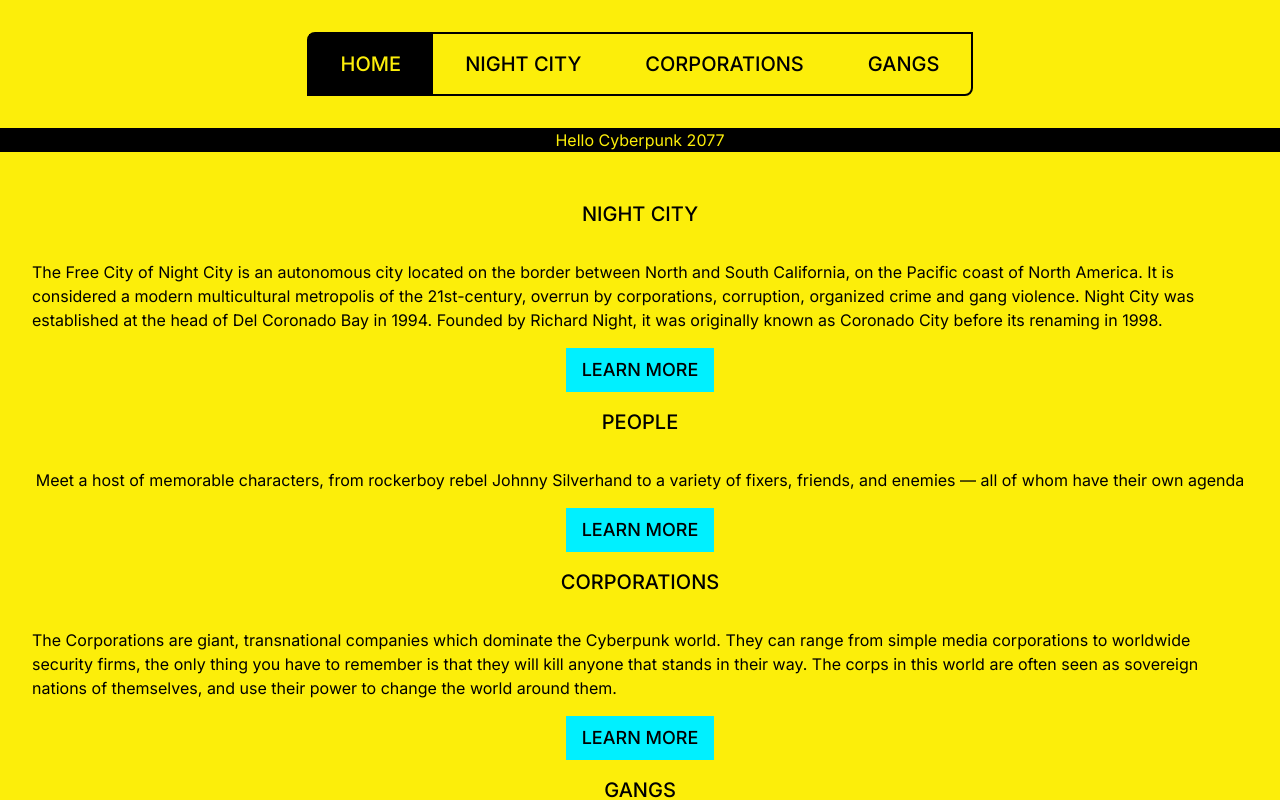
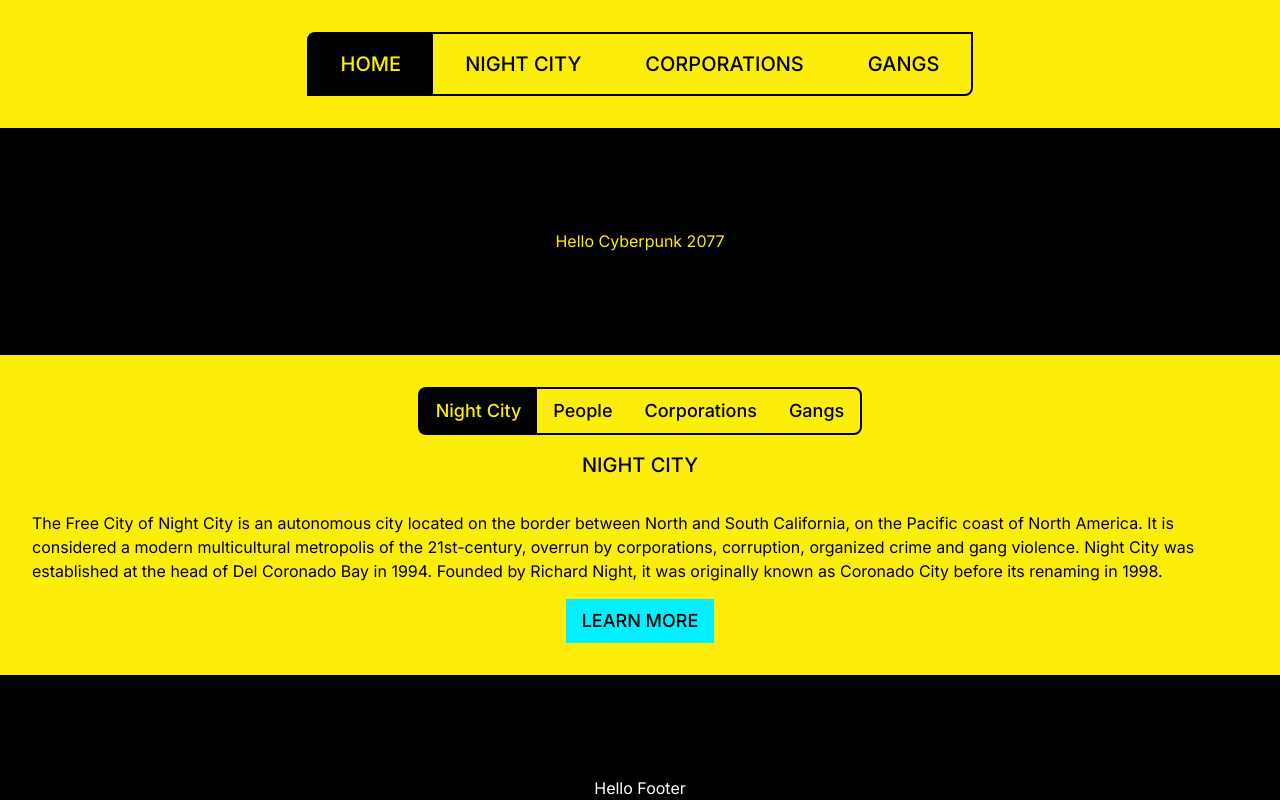
Before and after one commit to DrissHaddadi/cyberpunk-2077-fan-website, a Next.js app: page / in a window 1280 px wide. Shown: the top 800 px of the page. Built offline with nearby package versions, Linux system fonts and the light colour scheme.

Commit message:
Updated Landing component

```diff
--- a/app/_components/Landing.jsx
+++ b/app/_components/Landing.jsx
@@ -1,18 +1,66 @@
+"use client";
+import { useState } from "react";
 import Link from "next/link";
 
 const Landing = () => {
+  const [selectedFeature, setSelectedFeature] = useState("Night City");
+  console.log(selectedFeature);
+
   return (
     <div className=" bg-cyber-yellow p-8">
+      <nav className="flex justify-center">
+        <ul className=" flex border-2 border-black rounded-lg text-black text-lg font-medium uppercase">
+          <li
+            className={`px-4 py-2 hover:bg-black hover:text-cyber-yellow ${
+              selectedFeature === "Night City"
+                ? "bg-black text-cyber-yellow"
+                : ""
+            }`}
+          >
+            <button onClick={() => setSelectedFeature("Night City")}>
+              Night City
+            </button>
+          </li>
+          <li
+            className={`px-4 py-2 hover:bg-black hover:text-cyber-yellow ${
+              selectedFeature === "People" ? "bg-black text-cyber-yellow" : ""
+            }`}
+          >
+            <button onClick={() => setSelectedFeature("People")}>People</button>
+          </li>
+          <li
+            className={`px-4 py-2 hover:bg-black hover:text-cyber-yellow ${
+              selectedFeature === "Corporations"
+                ? "bg-black text-cyber-yellow"
+                : ""
+            }`}
+          >
+            <button onClick={() => setSelectedFeature("Corporations")}>
+              Corporations
+            </button>
+          </li>
+          <li
+            className={`px-4 py-2 hover:bg-black hover:text-cyber-yellow ${
+              selectedFeature === "Gangs" ? "bg-black text-cyber-yellow" : ""
+            }`}
+          >
+            <button onClick={() => setSelectedFeature("Gangs")}>Gangs</button>
+          </li>
+        </ul>
+      </nav>
+
+      <div className=" flex flex-col justify-center items-center">
+        {selectedFeature === "Night City" && (
           <div className=" container flex flex-col justify-center items-center">
             <h2 className=" py-4 text-xl font-medium uppercase">Night City</h2>
             <p className=" py-4">
               The Free City of Night City is an autonomous city located on the
               border between North and South California, on the Pacific coast of
-          North America. It is considered a modern multicultural metropolis of
-          the 21st-century, overrun by corporations, corruption, organized crime
-          and gang violence. Night City was established at the head of Del
-          Coronado Bay in 1994. Founded by Richard Night, it was originally
-          known as Coronado City before its renaming in 1998.
+              North America. It is considered a modern multicultural metropolis
+              of the 21st-century, overrun by corporations, corruption,
+              organized crime and gang violence. Night City was established at
+              the head of Del Coronado Bay in 1994. Founded by Richard Night, it
+              was originally known as Coronado City before its renaming in 1998.
             </p>
             <Link
               className=" bg-cyber-blue px-4 py-2 text-lg font-medium uppercase"
@@ -21,12 +69,15 @@
               Learn more
             </Link>
           </div>
+        )}
+
+        {selectedFeature === "People" && (
           <div className=" container flex flex-col justify-center items-center">
             <h2 className=" py-4 text-xl font-medium uppercase">People</h2>
             <p className=" py-4">
               Meet a host of memorable characters, from rockerboy rebel Johnny
-          Silverhand to a variety of fixers, friends, and enemies — all of whom
-          have their own agenda
+              Silverhand to a variety of fixers, friends, and enemies — all of
+              whom have their own agenda
             </p>
             <Link
               className=" bg-cyber-blue px-4 py-2 text-lg font-medium uppercase"
@@ -35,15 +86,19 @@
               Learn more
             </Link>
           </div>
+        )}
+        {selectedFeature === "Corporations" && (
           <div className=" container flex flex-col justify-center items-center">
-        <h2 className=" py-4 text-xl font-medium uppercase">Corporations</h2>
+            <h2 className=" py-4 text-xl font-medium uppercase">
+              Corporations
+            </h2>
             <p className=" py-4">
-          The Corporations are giant, transnational companies which dominate the
-          Cyberpunk world. They can range from simple media corporations to
-          worldwide security firms, the only thing you have to remember is that
-          they will kill anyone that stands in their way. The corps in this
-          world are often seen as sovereign nations of themselves, and use their
-          power to change the world around them.
+              The Corporations are giant, transnational companies which dominate
+              the Cyberpunk world. They can range from simple media corporations
+              to worldwide security firms, the only thing you have to remember
+              is that they will kill anyone that stands in their way. The corps
+              in this world are often seen as sovereign nations of themselves,
+              and use their power to change the world around them.
             </p>
             <Link
               className=" bg-cyber-blue px-4 py-2 text-lg font-medium uppercase"
@@ -52,18 +107,20 @@
               Learn more
             </Link>
           </div>
+        )}
+        {selectedFeature === "Gangs" && (
           <div className=" container flex flex-col justify-center items-center">
             <h2 className=" py-4 text-xl font-medium uppercase">Gangs</h2>
             <p className=" py-4">
-          By day, the street is the province of corporate movers and commuting
-          beavers. But at night, the predators slither out from under their
-          rocks and trash heaps, and the city howls. Call them gutterats, night
-          crawlers, trash or streetscum; the gangs are the ultimate rulers of
-          the city&apos;s night. Whether it&apos;s a small pack of a dozen, or
-          an army of two hundred, each gang in Night City is as diverse as the
-          street itself; guardians, chromers, dorphers and freaks, all thrown
-          together in a lethal cocktail, mixed and sprinkled liberally with
-          blood.
+              By day, the street is the province of corporate movers and
+              commuting beavers. But at night, the predators slither out from
+              under their rocks and trash heaps, and the city howls. Call them
+              gutterats, night crawlers, trash or streetscum; the gangs are the
+              ultimate rulers of the city&apos;s night. Whether it&apos;s a
+              small pack of a dozen, or an army of two hundred, each gang in
+              Night City is as diverse as the street itself; guardians,
+              chromers, dorphers and freaks, all thrown together in a lethal
+              cocktail, mixed and sprinkled liberally with blood.
             </p>
             <Link
               className=" bg-cyber-blue px-4 py-2 text-lg font-medium uppercase"
@@ -72,6 +129,8 @@
               Learn more
             </Link>
           </div>
+        )}
+      </div>
     </div>
   );
 };
```
Lines whose indentation alone changed are shown as unchanged.
